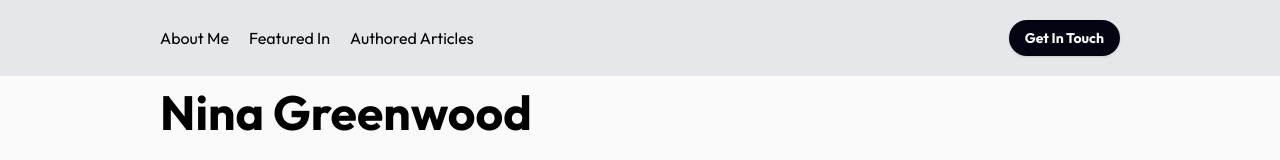
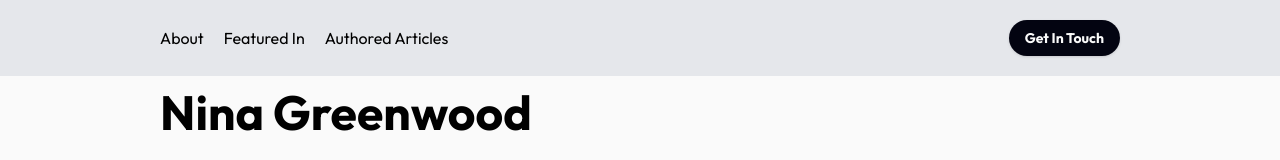
Before and after one commit to PirateKing55/nina-portfolio, a Next.js app: page / in a window 1280 px wide. Shown: the top 160 px of the page. Built offline with nearby package versions, Linux system fonts and the light colour scheme.

Commit message:
Update navbar.tsx

```diff
--- a/src/components/navbar.tsx
+++ b/src/components/navbar.tsx
@@ -45,7 +45,7 @@ export default function Navbar() {
 			>
 				<div className="hidden lg:flex justify-center gap-5 animate-fadeIn ">
 					<p className="text-foreground cursor-pointer hover:text-foreground hover:underline duration-300">
-						<Link href="#about">About Me</Link>
+						<Link href="#about">About</Link>
 					</p>
 					<p className="text-foreground cursor-pointer hover:text-foreground hover:underline duration-300">
 						<Link href="#featured-in">Featured In</Link>
```
